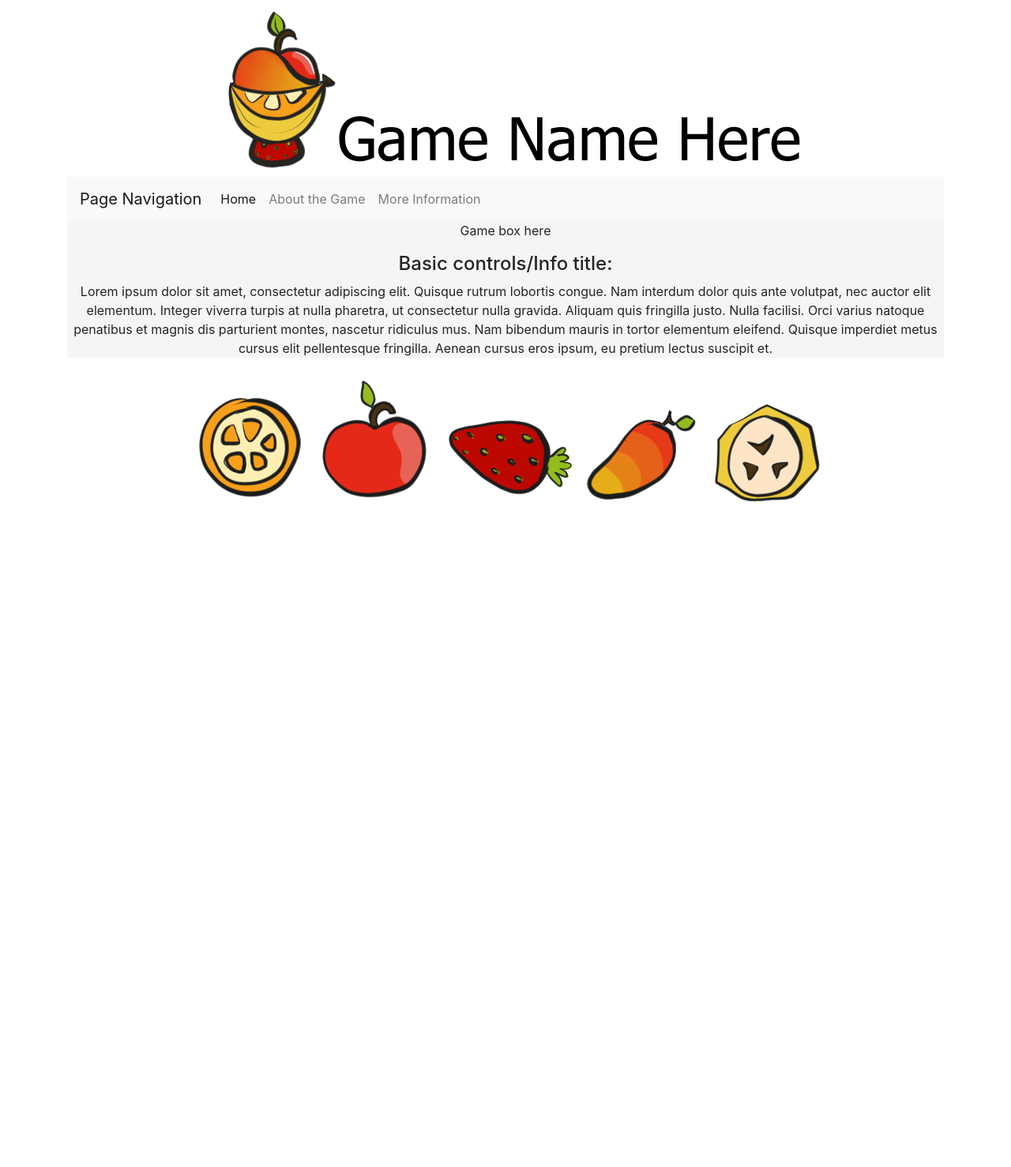
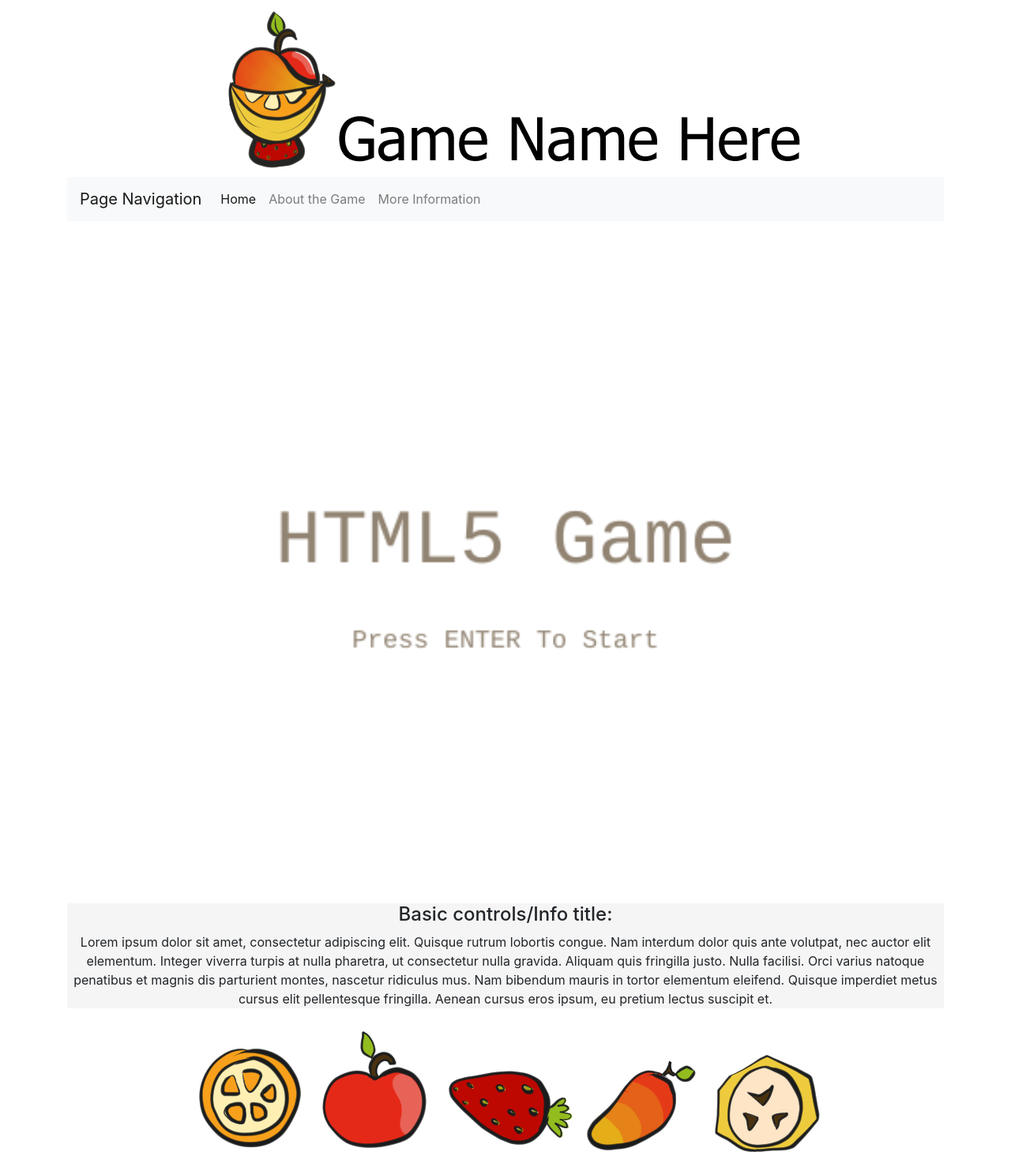
Before and after one commit to dwloiter/FruitSalad, a PHP site: page /html/index.html in a window 1280 px wide. Shown: the whole page at 79% size. Before the commit the page ends 635 px from the top, so only its background shows below. Run offline with PHP 8.4, Linux system fonts and the light colour scheme.

Commit message:
Created Basic Title Screen
Created a basic title screen with only text.
Has event listener waiting for ENTER button press.
Button press will clear the canvas.

```diff
--- a/css/style.css
+++ b/css/style.css
@@ -4,6 +4,22 @@ h1 {
     font-weight: bold;
 }
 
+canvas {
+    padding-left: 0;
+    padding-right: 0;
+    margin-left: auto;
+    margin-right: auto;
+    display: block;
+    width: 80%;
+    height: auto;
+
+}
+
+html, body {
+  width:  100%;
+  height: 100%;
+  margin: 0px;
+}
 
 /* Class CSS */
 
--- a/html/index.html
+++ b/html/index.html
@@ -6,7 +6,7 @@
         <link rel="stylesheet" href="../css/bootstrap.css">
         <link rel="stylesheet" type="text/css" href="../css/style.css">
         <script src="../javascript/bootstrap.js"></script>
-        <script src="../javascript/script.js"></script>
+        <script src="../javascript/script.js" defer></script>
         <meta charset="UTF-8">
         <meta name="viewport" content="width=device-width, initial-scale=1">
 
@@ -41,11 +41,14 @@
             </nav>
 
             <body>
+                <div class = "container text-center">
+                    <canvas id ="gamecanvas" width="400" height="400"></canvas>
+                </div>
                 <div class ="body_text">
-                    <p>Game box here</p>
                     <h4>Basic controls/Info title:</h4>
                     <p>Lorem ipsum dolor sit amet, consectetur adipiscing elit. Quisque rutrum lobortis congue. Nam interdum dolor quis ante volutpat, nec auctor elit elementum. Integer viverra turpis at nulla pharetra, ut consectetur nulla gravida. Aliquam quis fringilla justo. Nulla facilisi. Orci varius natoque penatibus et magnis dis parturient montes, nascetur ridiculus mus. Nam bibendum mauris in tortor elementum eleifend. Quisque imperdiet metus cursus elit pellentesque fringilla. Aenean cursus eros ipsum, eu pretium lectus suscipit et.</p>
                 </div>
+
             </body>
 
             <footer>
--- a/javascript/script.js
+++ b/javascript/script.js
@@ -0,0 +1,64 @@
+/*
+===================
+==== VARIABLES ====
+===================
+*/
+var canvas = document.getElementById('gamecanvas');
+var context = canvas.getContext('2d');
+
+var gameStarted = false;
+
+
+
+/*
+===================
+==== FUNCTIONS ====
+===================
+*/
+//  Main Menu display. (TEXT)
+function main_menu(){
+    /* Main Title */
+	context.font = "45px Courier";
+	context.fillStyle = "#928472";
+	context.textAlign = "center";
+	context.fillText("HTML5 Game", canvas.width/2, canvas.height/2);
+    /* Instructions */
+	context.font = "15px Courier";
+	context.fillText("Press ENTER To Start", canvas.width/2, canvas.height/2 + 50);
+}
+
+/*  Start game function. */
+function startGame(){
+	gameStarted = true;
+	clear();
+
+
+/*  Interval = clears the canvas periodically */
+	setInterval(function(){
+		clear();
+	}, 1000/30)
+}
+
+/* Clear function: Clears all things on canvas when called. */
+function clear(){
+	context.clearRect(0, 0, 1000, 1000);
+}
+
+
+
+/*
+=====================
+===== Main Code =====
+=====================
+*/
+/* Event listener: If ENTER is pressed... */
+document.body.addEventListener("keydown", function(event){
+    // If ENTER (keyCode 13) is pressed...
+	if(event.keyCode == 13 && !gameStarted){
+		startGame(); // Run startGame
+	}
+
+});
+
+/* Run main menu screen */
+main_menu();
```
